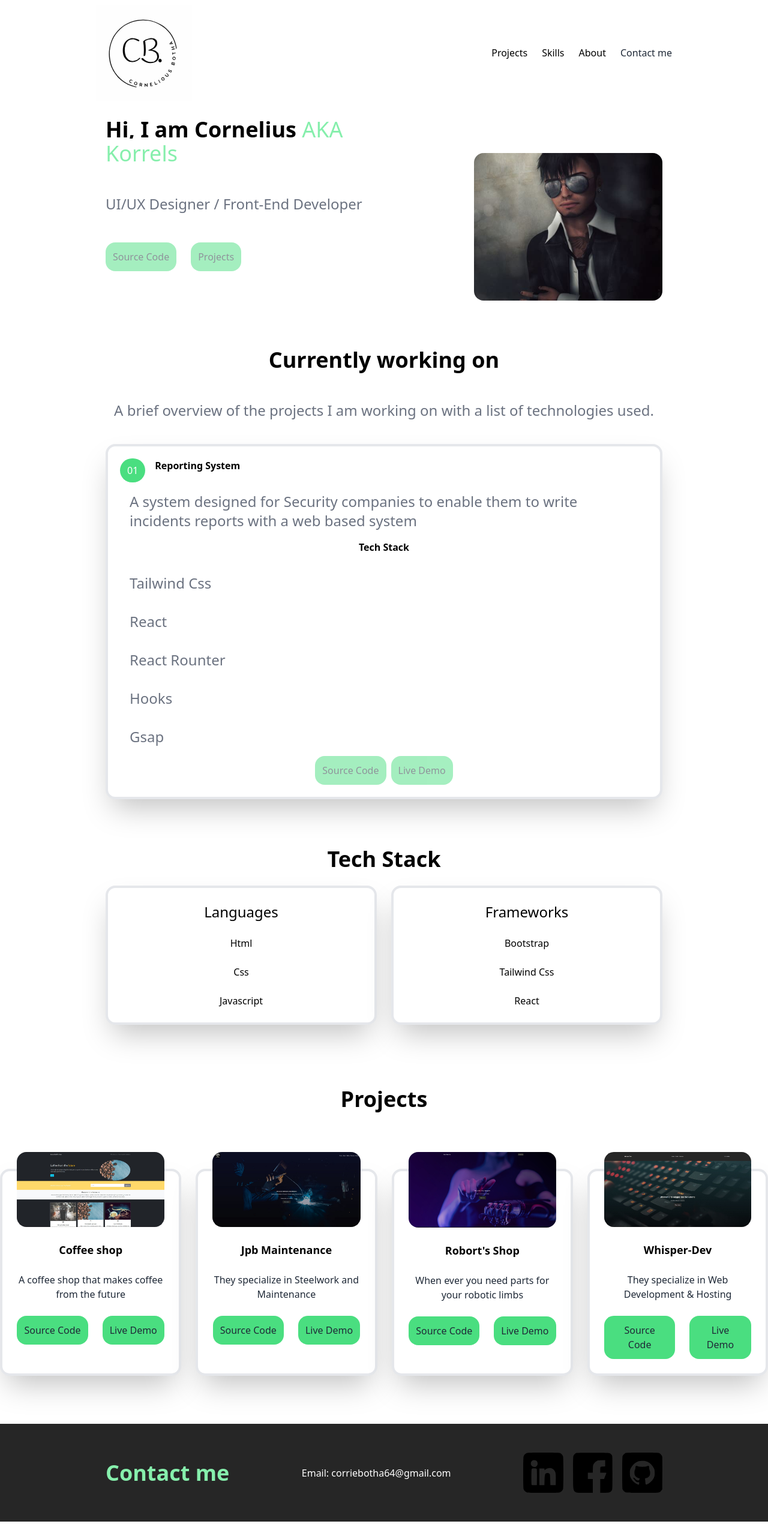
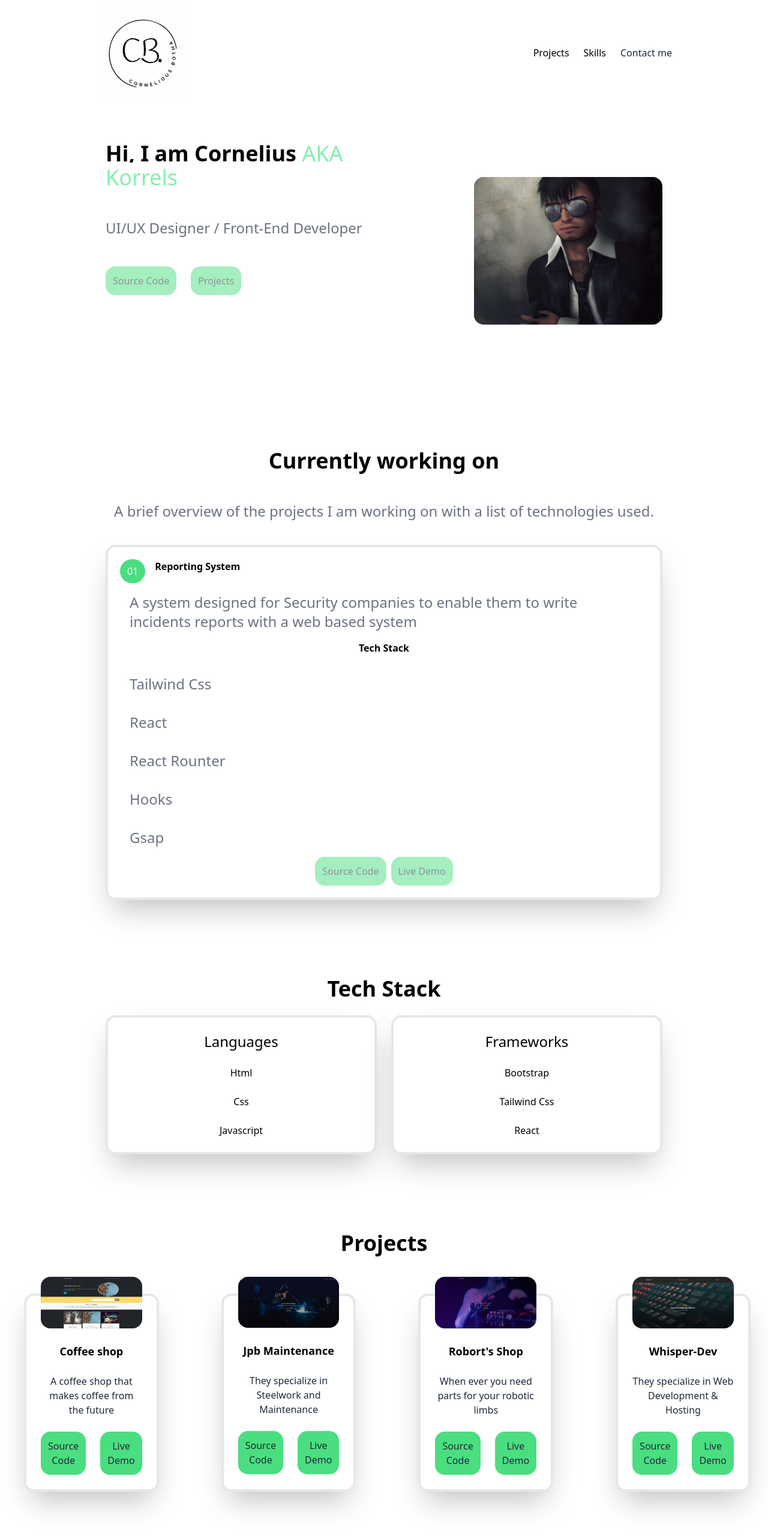
Before and after one commit to Kerneels94/Portfolio, a website: page index.html in a window 1280 px wide. Shown: the top 2560 px of the page at 60% size. Before the commit the page ends 2536 px from the top, so only its background shows below. Drawn offline with Linux system fonts and the light colour scheme.

Commit message:
Fix padding and margin on medium and above

```diff
--- a/index.html
+++ b/index.html
@@ -21,7 +21,6 @@
         <ul class="hidden space-x-6 md:flex">
           <a href="#projects" class="hover:text-green-400">Projects</a>
           <a href="#skills" class="hover:text-green-400">Skills</a>
-          <a class="hover:text-green-400">About</a>
           <a
             href="#cta"
             class="btn text-gray-800 cursor-pointer hover:text-green-500"
@@ -37,7 +36,9 @@
             id="menu"
             class="hidden absolute flex-col items-center border-2 shadow-4 py-20 space-y-6 font-bold bg-white sm:w-full sm:self-center left-0 right-0 top-full drop-shadow-md"
           >
-            <a class="hover:text-green-300" href="#">Projects</a>
+            <a class="text-xl text-gray-800 hover:text-green-300" href="#"
+              >Projects</a
+            >
             <a class="hover:text-green-300" href="#">Skills</a>
             <a class="hover:text-green-300" href="#">About</a>
             <a class="hover:text-green-300" href="#">Contact me</a>
@@ -54,7 +55,7 @@
     </header>
 
     <!-- Intro image -->
-    <section class="hero">
+    <section class="hero m-10">
       <div
         class="container flex flex-col-reverse items-center px-6 mx-auto space-y-0 md:flex-row md:space-y-0"
       >
@@ -96,10 +97,10 @@
     </section>
 
     <!-- Currently working on -->
-    <section class="current" aria-label="Currently working on">
+    <section class="current m-10" aria-label="Currently working on">
       <!-- flex container -->
       <div
-        class="container flex flex-col px-6 mx-auto space-y-12 text-center md:space-y-0 md:flex-col"
+        class="container flex flex-col px-6 mx-auto space-y-12 text-center my-32 md:space-y-0 md:flex-col"
       >
         <!--Currently working on  -->
         <div
@@ -158,7 +159,7 @@
                   class="flex items-center justify-between space-x-2 animate-pulse transition-all duration-1000 md:justify-center"
                 >
                   <a
-                    href="https://github.com/Kerneels94"
+                    href="https://github.com/Kerneels94/reports"
                     target="_blank"
                     class="p-3 text-gray-800 rounded-2xl cursor-pointer bg-green-400 hover:bg-green-300 hover:text-gray-900"
                   >
@@ -179,10 +180,10 @@
     </section>
 
     <!-- skills secttion -->
-    <section id="skills">
+    <section id="skills m-10">
       <!-- Images -->
       <div
-        class="container flex flex-col mx-auto text-center my-20 md:space-y-0 md:flex-col"
+        class="container flex flex-col mx-auto text-center md:space-y-0 md:flex-col"
       >
         <h2 class="max-w-xlg text-4xl font-bold text-center md:text-center">
           Tech Stack
@@ -215,11 +216,11 @@
     <section id="projects">
       <!-- Container -->
       <div class="max-w-7xl mx-auto my-20 text-center">
-        <h2 class="max-w-xlg text-4xl font-bold text-center md:text-center">
+        <h2 class="max-w-xlg text-4xl font-bold text-center p-6 md:text-center">
           Projects
         </h2>
         <!-- cArd container -->
-        <div class="flex flex-col mt-24 md:flex-row md:space-x-6">
+        <div class="flex flex-col m-10 gap-20 md:flex-row md:space-x-6">
           <!-- Card 1 -->
           <div
             class="flex flex-col items-center p-6 space-y-6 border-4 rounded-2xl shadow-2xl"
@@ -235,7 +236,7 @@
             </p>
             <div class="flex justify-center space-x-6 md:justify-start">
               <a
-                href="https://github.com/Kerneels94"
+                href="https://github.com/Kerneels94/html-css-js/tree/master/Coffee%20landing%20page"
                 target="_blank"
                 class="p-3 text-gray-800 rounded-2xl cursor-pointer bg-green-400 hover:bg-green-300 hover:text-gray-900"
               >
@@ -252,7 +253,7 @@
 
           <!-- Card 2 -->
           <div
-            class="hidden flex-col items-center p-6 space-y-6 border-4 rounded-2xl shadow-2xl md:flex"
+            class="flex flex-col items-center p-6 space-y-6 border-4 rounded-2xl shadow-2xl"
           >
             <img
               src="./img/pa-new-site.JPG"
@@ -282,7 +283,7 @@
 
           <!-- Card 3 -->
           <div
-            class="hidden flex-col items-center p-6 space-y-6 border-4 rounded-2xl shadow-2xl md:flex"
+            class="flex flex-col items-center p-6 space-y-6 border-4 rounded-2xl shadow-2xl"
           >
             <img
               src="./img/new-robots.JPG"
@@ -312,7 +313,7 @@
 
           <!-- Card 4 -->
           <div
-            class="hidden flex-col items-center p-6 space-y-6 border-4 rounded-2xl shadow-2xl md:flex"
+            class="flex flex-col items-center p-6 space-y-6 border-4 rounded-2xl shadow-2xl"
           >
             <img
               src="./img/new-whisper-dev.JPG"
@@ -343,9 +344,9 @@
       </div>
     </section>
 
-    <section id="cta" class="bg-backgroundColor">
+    <section id="footer" class="bg-backgroundColor">
       <div
-        class="container flex flex-col items-center justify-between px-6 py-10 mx-auto space-y-6 bg-backgroundColor md:py-12 md:flex-row md:space-y-0"
+        class="container flex flex-col items-center justify-between px-6 py-30 mx-auto space-y-6 bg-backgroundColor md:py-12 md:flex-row md:space-y-0"
       >
         <h2
           class="text-3xl font-bold text-center bg-transparent text-green-300 md:text-4xl md:max-w-xl md:text-left"
```
Also changed, not shown: css/main.css.
